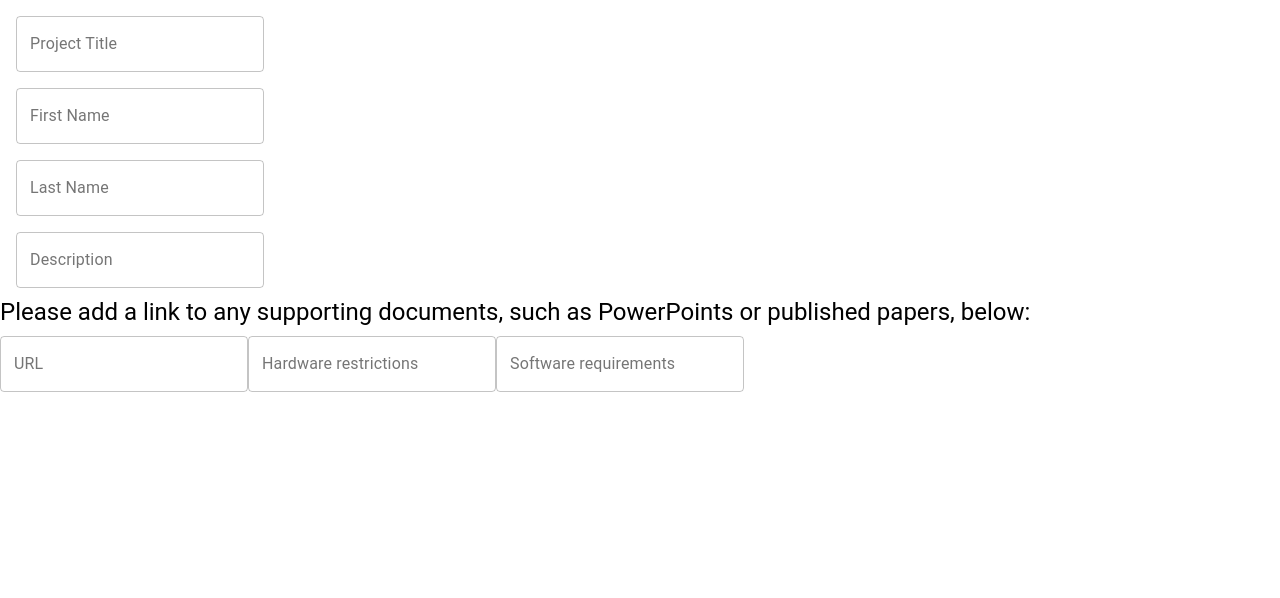
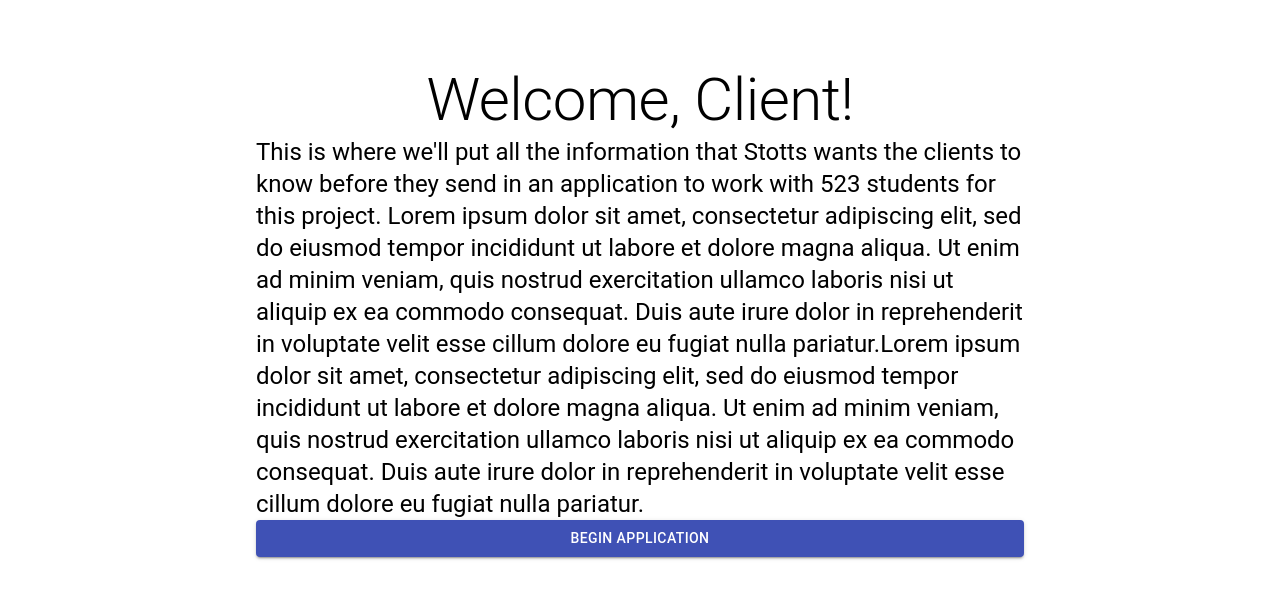
Before and after one commit to Patrick-Carawan/Comp523AdminTools, a React (Create React App) app: page /clientForm in a window 1280 px wide. Shown: the top 598 px of the page. Built offline with nearby package versions, Linux system fonts and the light colour scheme.

Commit message:
created 3 state client page with welcome, form, and exit text

```diff
--- a/src/Components/ClientForm.jsx
+++ b/src/Components/ClientForm.jsx
@@ -1,12 +1,80 @@
-import React from 'react';
+import React, {useState} from 'react';
 import TextField from "@material-ui/core/TextField";
 import Typography from "@material-ui/core/Typography";
 import List from "@material-ui/core/List";
 import ListItem from "@material-ui/core/ListItem";
+import Button from "@material-ui/core/Button";
+
+const clientAppState = {
+    WELCOME: 'welcome',
+    FORM: 'form',
+    SUBMITTED: 'submitted'
+}
+
 
 function ClientForm(props) {
+    const [appState, setAppState] = useState();
+    switch (appState) {
+        case clientAppState.WELCOME:
+            return Welcome();
+        case clientAppState.FORM:
+            return Form();
+        case clientAppState.SUBMITTED:
+            return ThankYouScreen();
+        case undefined:
+            return Welcome();
+
+    }
+
+    function Welcome() {
         return (
-        <form>
+            <div className="MiddleText">
+                <Typography component="h1" variant="h2" align="center">
+                    Welcome, Client!
+                </Typography>
+                <Typography component="h1" variant="h5">
+                    This is where we'll put all the information that Stotts wants the clients to know before they send
+                    in an
+                    application to work with 523 students for this project. Lorem ipsum dolor sit amet, consectetur
+                    adipiscing elit,
+                    sed do eiusmod tempor incididunt ut labore et dolore magna aliqua. Ut enim ad minim veniam, quis
+                    nostrud
+                    exercitation
+                    ullamco laboris nisi ut aliquip ex ea commodo consequat. Duis aute irure dolor in reprehenderit in
+                    voluptate velit esse
+                    cillum dolore eu fugiat nulla pariatur.Lorem ipsum dolor sit amet, consectetur adipiscing elit, sed
+                    do
+                    eiusmod tempor
+                    incididunt ut labore et dolore magna aliqua. Ut enim ad minim veniam, quis nostrud exercitation
+                    ullamco
+                    laboris nisi
+                    ut aliquip ex ea commodo consequat. Duis aute irure dolor in reprehenderit in voluptate velit esse
+                    cillum dolore eu
+                    fugiat nulla pariatur.
+                </Typography>
+                <Button
+                    type="submit"
+                    fullWidth
+                    variant="contained"
+                    color="primary"
+                    onClick={() => setAppState(clientAppState.FORM)}
+                >
+                    Begin Application
+                </Button>
+            </div>
+        );
+    }
+
+
+    function Form() {
+        const submitForm = function (e) {
+            e.preventDefault();
+            console.log('submit form called');
+            setAppState(clientAppState.SUBMITTED);
+        };
+
+        return (
+            <form onSubmit={submitForm}>
                 <List>
                     <ListItem>
                         <TextField id="outlined-basic" label="Project Title" variant="outlined"/>
@@ -30,8 +98,29 @@ function ClientForm(props) {
                     <TextField id="outlined-basic" label="Hardware restrictions" variant="outlined"/>
                     <TextField id="outlined-basic" label="Software requirements" variant="outlined"/>
                 </List>
+                <Button
+                    type="submit"
+                    variant="contained"
+                    color="primary"
+                >
+                    Submit Application
+                </Button>
             </form>
         );
     }
 
+    function ThankYouScreen() {
+        return (
+            <div className="MiddleText">
+                <Typography component="h1" variant="h3" >
+                    Thanks for submitting your application to work with UNC COMP 523. Dr. Stotts will be in touch with
+                    you
+                    soon
+                    with more details.
+                </Typography>
+            </div>
+        )
+    }
+}
+
 export default ClientForm;
```
Lines whose indentation alone changed are shown as unchanged.
